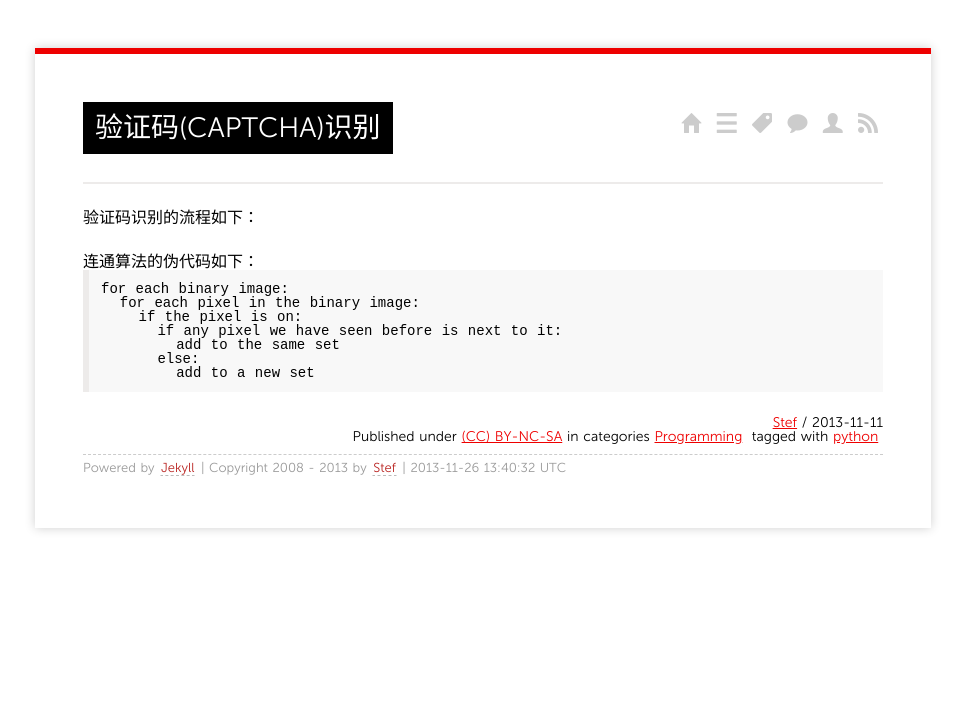
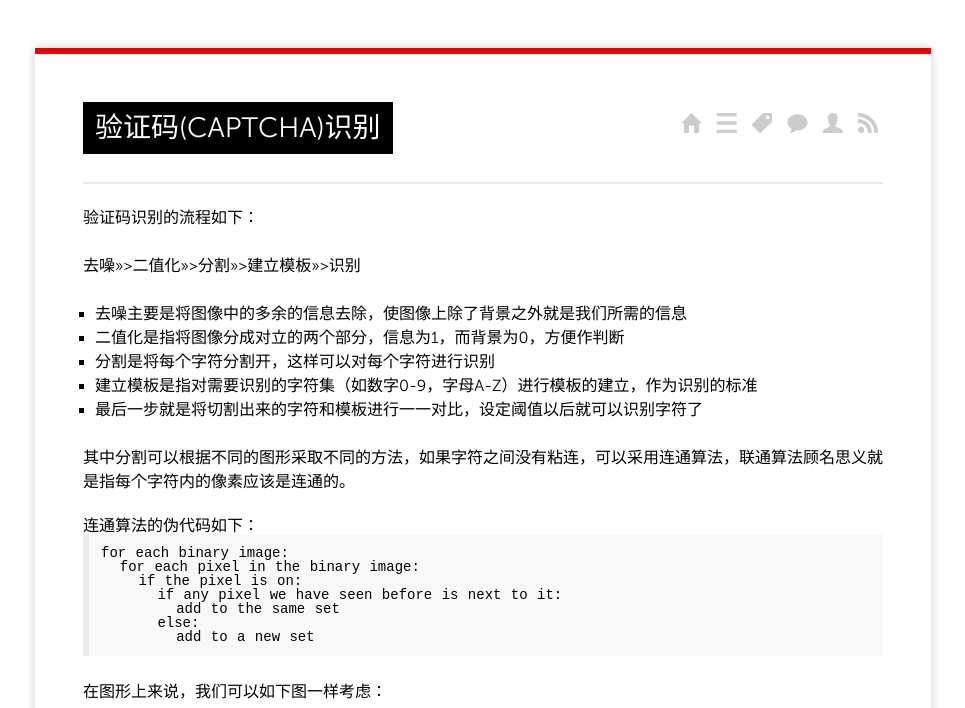
Before and after one commit to stefwoo/stefwoo.github.com, a Jekyll site: the page built from _posts/2013/2013-11-11-captcha.md, in a window 1280 px wide. Shown: the top 708 px of the page, without its empty margins (157-1122 px from the left). Built offline with Jekyll 4.4.1, drawn with Linux system fonts in a browser that asks for light colours; Markdown is read by kramdown in place of the engine named in the settings; comment, search, counter and statistics services are not loaded; some of the changed text lies outside the part shown; grey boxes are pictures that could not be loaded.

Commit message:
modify captcha

```diff
--- a/_posts/2013/2013-11-11-captcha.md
+++ b/_posts/2013/2013-11-11-captcha.md
@@ -9,8 +9,15 @@ tags:
 
 验证码识别的流程如下：
 
+去噪>>>二值化>>>分割>>>建立模板>>>识别
 
+* 去噪主要是将图像中的多余的信息去除，使图像上除了背景之外就是我们所需的信息
+* 二值化是指将图像分成对立的两个部分，信息为1，而背景为0，方便作判断
+* 分割是将每个字符分割开，这样可以对每个字符进行识别
+* 建立模板是指对需要识别的字符集（如数字0-9，字母A-Z）进行模板的建立，作为识别的标准
+* 最后一步就是将切割出来的字符和模板进行一一对比，设定阈值以后就可以识别字符了
 
+其中分割可以根据不同的图形采取不同的方法，如果字符之间没有粘连，可以采用连通算法，联通算法顾名思义就是指每个字符内的像素应该是连通的。
 
 ####连通算法的伪代码如下：
 
@@ -21,3 +28,9 @@ tags:
             add to the same set
           else:
             add to a new set
+
+在图形上来说，我们可以如下图一样考虑：
+
+![连通算法](http://wpimg-wpimg.stor.sinaapp.com/original/6c8097411587c8d4aa0ac04a57ec4890.png "连通算法")
+
+对一张图形的像素进行扫描，如果发现像素为真，则增加到一个集合内，对集合内的点进行历遍，考虑到每个像素周围有八个相邻点，对其进行一一判断，如果为真且不在之前的集合内则增加进集合，通过这样的历遍可以找出一个连通域。完成后继续对图形进行扫描，如发现新的真值，则增加到另一个集合。通过这样对图形的历遍可以找出图形中的各个连通域，然后可以设置空白图形将单个像素集合放进去就能得到单独的字符了。这样每个字符就从图纸中抠出来了。
```
